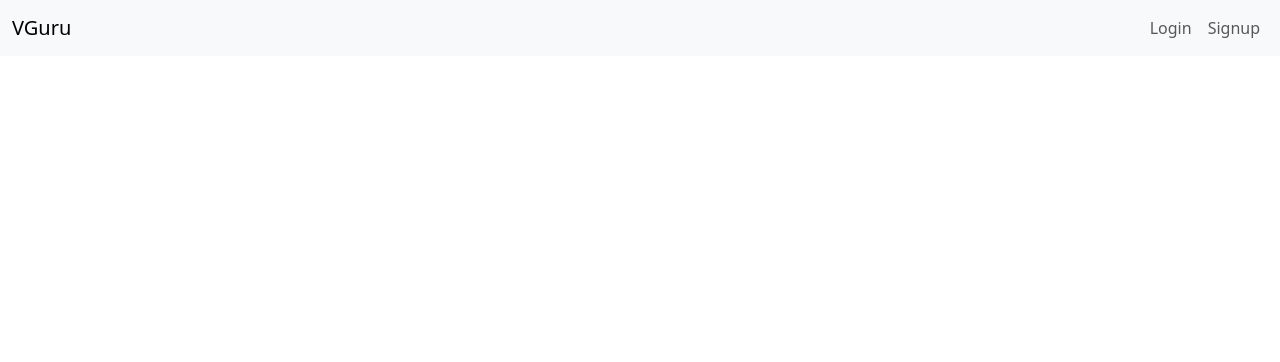
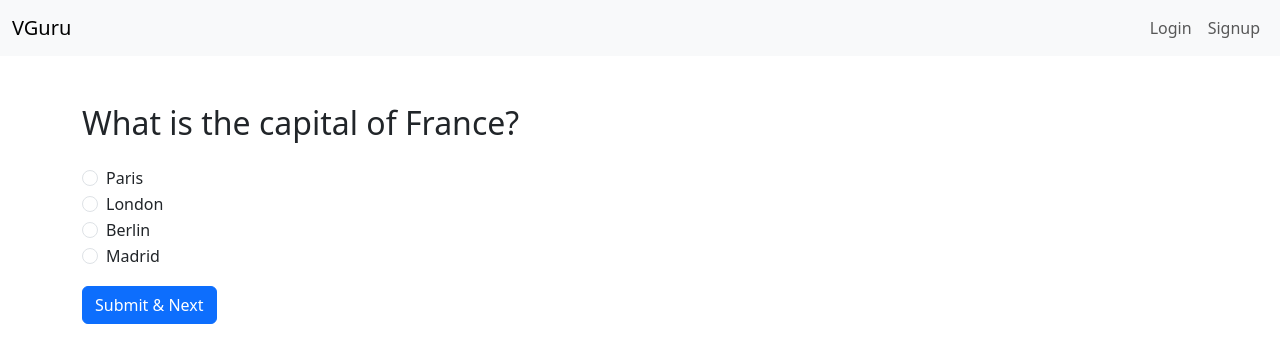
Before and after one commit to Arjun27sharma/vguru, a React (Vite) app: page /quiz in a window 1280 px wide. Before the commit this address had no page. Shown: the top 362 px of the page. Built offline with nearby package versions, Linux system fonts and the light colour scheme.

Commit message:
story and quiz part added

```diff
--- a/src/App.jsx
+++ b/src/App.jsx
@@ -9,6 +9,8 @@ import axios from 'axios';
 import WordMatchGame from './games/WordMatch';
 import ShapeGame from './games/ShapeGame';
 import ColorGame from './games/ColorMatch';
+import Story from './components/Story';
+import Quiz from './components/Quiz';
 
 function App() {
   const API_URL = process.env.NODE_ENV === 'development'
@@ -37,6 +39,40 @@ function App() {
     fetchUserDetails()
   }, [])
 
+  const questions = [
+    {
+      id: 1,
+      question: "What is the capital of France?",
+      answers: ["Paris", "London", "Berlin", "Madrid"],
+      correctAnswer: "Paris"
+    },
+    {
+      id: 2,
+      question: "What is 3 times 3?",
+      answers: ["6", "9", "12", "15"],
+      correctAnswer: "9"
+    },
+    {
+      id: 3,
+      question: "Is the Earth round?",
+      answers: ["True", "False"],
+      correctAnswer: "True"
+    },
+    {
+      id: 4,
+      question: "Which planet is known as the Red Planet?",
+      answers: ["Earth", "Mars", "Jupiter", "Venus"],
+      correctAnswer: "Mars"
+    },
+    {
+      id: 5,
+      question: "What gas do plants breathe in that humans and animals breathe out?",
+      answers: ["Oxygen", "Carbon Dioxide", "Nitrogen", "Hydrogen"],
+      correctAnswer: "Carbon Dioxide"
+    }
+  ];
+
+
 
   return (
 
@@ -49,6 +85,8 @@ function App() {
         <Route path='/game/wordmatch' element={<WordMatchGame />} />
         <Route path='/game/shapematch' element={<ShapeGame />} />
         <Route path='/game/colormatch' element={<ColorGame />} />
+        <Route path='/story/:storyId' element={<Story />} />
+        <Route path='/quiz' element={<Quiz questions={questions}/>} />
         <Route path="/" element={<Home />} />
       </Routes>
       </BrowserRouter>
--- /dev/null
+++ b/src/components/Quiz.jsx
@@ -0,0 +1,59 @@
+import React, { useState } from 'react';
+
+const Quiz = ({ questions }) => {
+    const [currentQuestion, setCurrentQuestion] = useState(0);
+    const [selectedAnswer, setSelectedAnswer] = useState('');
+    const [score, setScore] = useState(0);
+    const [quizFinished, setQuizFinished] = useState(false);
+
+    const handleAnswerSubmit = () => {
+        if (selectedAnswer === questions[currentQuestion].correctAnswer) {
+            setScore(score + 1);
+        }
+
+        if (currentQuestion < questions.length - 1) {
+            setCurrentQuestion(currentQuestion + 1);
+            setSelectedAnswer('');
+        } else {
+            setQuizFinished(true);
+        }
+    };
+
+    return (
+        <div className="container mt-5">
+            {!quizFinished ? (
+                <div>
+                    <h2 className="mb-4">{questions[currentQuestion].question}</h2>
+                    <form>
+                        {questions[currentQuestion].answers.map((answer, index) => (
+                            <div key={index} className="form-check">
+                                <input
+                                    className="form-check-input"
+                                    type="radio"
+                                    name="quizOption"
+                                    id={`answer-${index}`}
+                                    value={answer}
+                                    onChange={(e) => setSelectedAnswer(e.target.value)}
+                                    checked={selectedAnswer === answer}
+                                />
+                                <label className="form-check-label" htmlFor={`answer-${index}`}>
+                                    {answer}
+                                </label>
+                            </div>
+                        ))}
+                        <button type="button" className="btn btn-primary mt-3" onClick={handleAnswerSubmit}>
+                            Submit & Next
+                        </button>
+                    </form>
+                </div>
+            ) : (
+                <div className="text-center">
+                    <h2>Quiz Finished!</h2>
+                    <p className="fw-bold">Your Score: {score} / {questions.length}</p>
+                </div>
+            )}
+        </div>
+    );
+};
+
+export default Quiz;
--- /dev/null
+++ b/src/components/Story.jsx
@@ -0,0 +1,33 @@
+import React from 'react';
+import { useParams } from 'react-router-dom';
+import { stories } from './data';
+
+
+const Story = () => {
+    const {storyId} = useParams()
+    console.log(storyId)
+    const story = stories.find(s => s.id == storyId);
+
+    if (!story) return <p>Story not found!</p>;
+
+    const handleInteractiveElement = (action) => {
+        action();
+    };
+
+    return (
+        <div className="container mt-4">
+            <h2 className="text-center mb-3">{story.title}</h2>
+            <img src={story.imageUrl} alt={story.title} className=" mb-3" width={'400px'} height={'300px'} style={{objectFit: 'cover'}}/>
+            <p className="story-content">{story.content}</p>
+            <div className="interactive-elements">
+                {story.interactiveElements.map(element => (
+                    <button key={element.id} className="btn btn-info m-2" onClick={() => handleInteractiveElement(element.action)}>
+                        {element.description}
+                    </button>
+                ))}
+            </div>
+        </div>
+    );
+};
+
+export default Story;
--- /dev/null
+++ b/src/components/data.js
@@ -0,0 +1,38 @@
+export const stories = [
+    {
+        id: 1,
+        title: "The Adventure of the Little Fish",
+        content: "Once upon a time, in a vast ocean...",
+        imageUrl: "https://m.media-amazon.com/images/W/MEDIAX_792452-T2/images/I/81s3ObWRMXL.jpg",
+        interactiveElements: [
+            {
+                id: 'sound1',
+                description: 'Hear the ocean waves',
+                action: () => alert('Playing ocean wave sounds!') // Placeholder for playing a sound
+            },
+            {
+                id: 'animation1',
+                description: 'See the fish swim',
+                action: () => alert('Showing a swimming fish animation!') // Placeholder for an animation
+            }
+        ]
+    },
+    {
+        id: 2,
+        title: "The Magic of the Ocean",
+        content: "A magical land...",
+        imageUrl: "https://ik.imagekit.io/storybird/images/e1904d64-6dc7-4fa7-984b-4927e68ffd11/6_172372624.png",
+        interactiveElements: [
+            {
+                id: 'sound2',
+                description: 'Hear the ocean waves',
+                action: () => alert('Playing ocean wave sounds!') // Placeholder for playing a sound
+            },
+            {
+                id: 'animation2',
+                description: 'See the fish swim',
+                action: () => alert('Showing a swimming fish animation!') // Placeholder for an animation
+            }
+        ]
+    }
+];
```
Also changed, not shown: src/components/Dashboard.jsx (+61 -29 lines).
